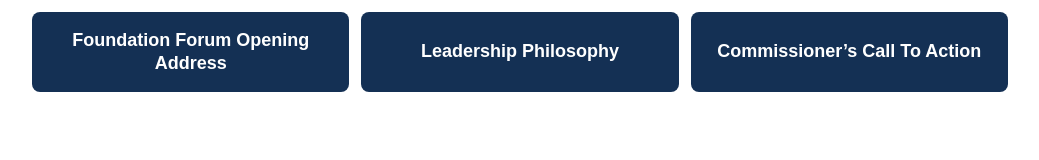
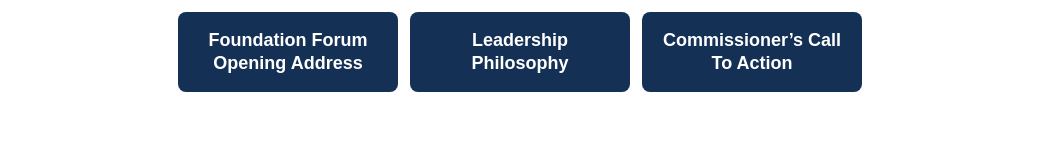
Before and after one commit to luke-barnes-qfd/rise-buttons, a plain HTML site: page index.html in a window 1280 px wide. Shown: the whole page, without its empty margins (120-1159 px from the left). Drawn offline with Linux system fonts and the light colour scheme.

Commit message:
Update index.html

```diff
--- a/index.html
+++ b/index.html
@@ -9,13 +9,9 @@
       --btn: #143054;    /* Light Navy */
       --hover: #055CA8;  /* Light Blue */
       --text: #ffffff;
-      --btn-height: 80px;   /* fixed button height */
+      --btn-height: 80px;
       --btn-font: 18px;
-      --btn-pad: 16px;
-      --gap: 12px;
-      --maxw: 1000px;
     }
-
     * { box-sizing: border-box; }
     html, body {
       margin: 0; padding: 0;
@@ -24,20 +20,19 @@
     }
 
     .button-container {
-      display: grid;
-      grid-template-columns: repeat(3, 1fr); /* equal widths */
-      gap: var(--gap);
+      display: flex;
+      justify-content: center;
+      gap: 12px;
       padding: 12px;
-      max-width: var(--maxw);
-      margin: 0 auto;
+      flex-wrap: wrap; /* allows wrapping on smaller screens */
     }
 
     .video-button {
       display: flex;
-      align-items: center;     /* vertical centering */
-      justify-content: center; /* horizontal centering */
+      align-items: center;
+      justify-content: center;
       height: var(--btn-height);
-      padding: var(--btn-pad);
+      padding: 0 16px;
       border-radius: 8px;
       background-color: var(--btn);
       color: var(--text);
@@ -46,10 +41,13 @@
       font-weight: 600;
       text-align: center;
       line-height: 1.3;
-      word-wrap: break-word;   /* allow wrapping */
-      white-space: normal;     /* enable wrapping */
+      word-wrap: break-word;
+      white-space: normal;
       transition: background-color .2s ease, transform .05s ease;
       outline: 0;
+      flex: 0 1 220px;   /* <<< key: smaller width buttons */
+      min-width: 160px;
+      max-width: 220px;
     }
 
     .video-button:hover,
@@ -58,14 +56,6 @@
 
     .video-button:focus-visible {
       box-shadow: 0 0 0 3px rgba(5, 92, 168, .35);
-    }
-
-    /* Responsiveness: 2 columns on tablets, 1 column on phones */
-    @media (max-width: 900px) {
-      .button-container { grid-template-columns: repeat(2, 1fr); }
-    }
-    @media (max-width: 560px) {
-      .button-container { grid-template-columns: 1fr; }
     }
   </style>
 </head>
```
